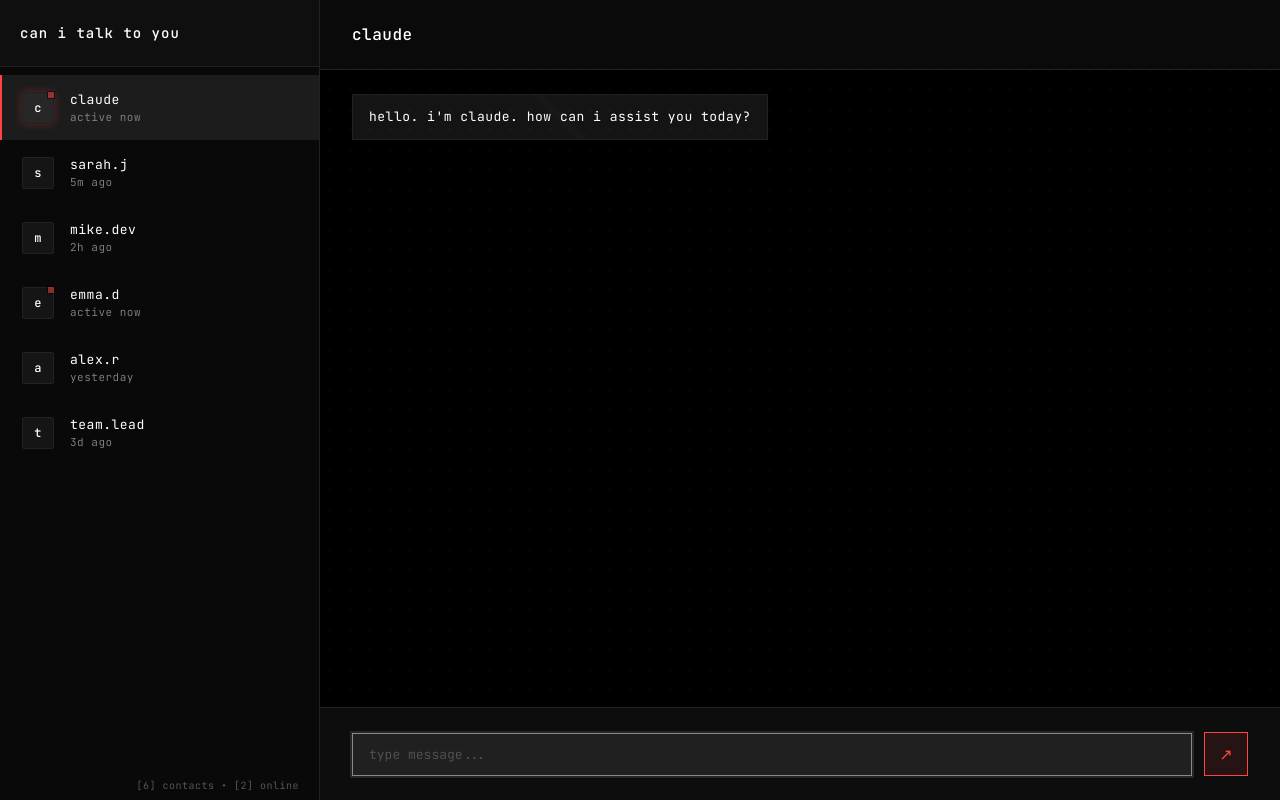
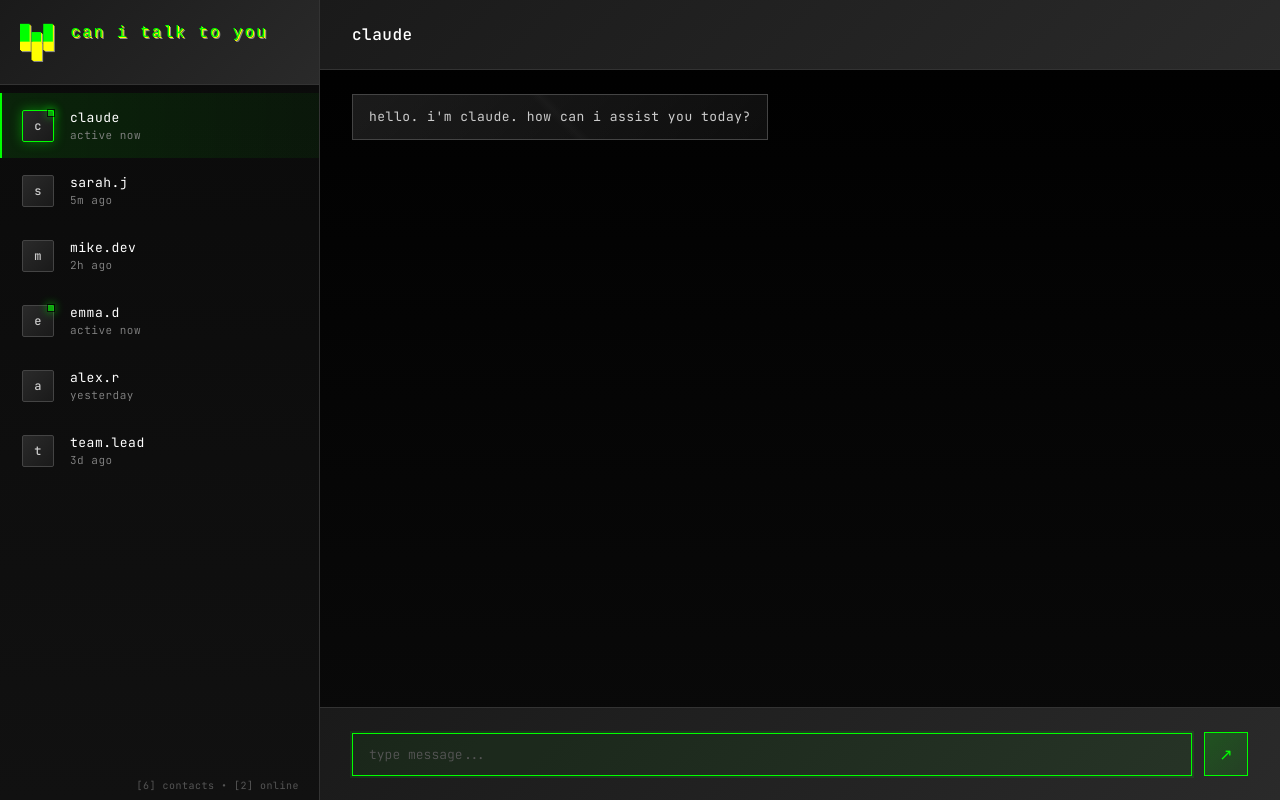
Before and after one commit to Abhinks151/can-I-talk-to-you, a website: page public/index.html in a window 1280 px wide. Drawn offline with nearby package versions, Linux system fonts and the light colour scheme; no server answers.

Commit message:
feat(UI) Implemented a new UI/UX with addition of a new tertiary color, also followed a new retro style

```diff
--- a/public/index.html
+++ b/public/index.html
@@ -12,7 +12,9 @@
     <div class="app-container">
       <div class="sidebar" id="sidebar">
         <div class="sidebar-header">
-          <div class="app-title">can i talk to you</div>
+          <div class="app-title">
+            <span class="pixelated-logo">can i talk to you</span>
+          </div>
         </div>
 
         <div class="contacts-list">
@@ -119,6 +121,7 @@
     </div>
 
     <script src="/socket.io/socket.io.js"></script>
+
     <script>
       const socket = io();
 
--- a/public/style.css
+++ b/public/style.css
@@ -10,12 +10,17 @@
   --bg-primary: #000000;
   --bg-secondary: #0a0a0a;
   --bg-tertiary: #111111;
+  --bg-quaternary: #1a1a1a;
+  --bg-light: #2a2a2a;
   --text-primary: #ffffff;
-        --text-secondary: #888888;
-        --text-tertiary: #555555;
-        --accent: #ff4444;
-        --border: #222222;
-        --glow: rgba(255, 255, 255, 0.1);
+  --text-secondary: #cccccc;
+  --text-tertiary: #888888;
+  --text-quaternary: #555555;
+  --accent: #00ff00;
+  --accent-secondary: #ffff00;
+  --border: #333333;
+  --border-light: #444444;
+  --glow: rgba(0, 255, 0, 0.2);
   --dot-size: 2px;
 }
 
@@ -54,10 +59,40 @@
   z-index: 1;
 }
 
+/* Pixelated logo styles */
+.pixelated-logo {
+  display: inline-block;
+  font-family: monospace;
+  font-size: 16px;
+  letter-spacing: 2px;
+  position: relative;
+  color: var(--accent);
+  text-shadow: 1px 1px 0px var(--accent-secondary),
+    2px 2px 0px var(--text-tertiary);
+  image-rendering: pixelated;
+  image-rendering: -moz-crisp-edges;
+  image-rendering: crisp-edges;
+}
+
+.pixelated-logo::before {
+  content: "█▄█ ";
+  color: var(--accent);
+  margin-right: 4px;
+}
+
+.pixelated-logo::after {
+  content: " ▀█▀";
+  color: var(--accent-secondary);
+  margin-left: 4px;
+}
 /* Sidebar */
 .sidebar {
   width: 320px;
-        background: rgba(10, 10, 10, 0.95);
+  background: linear-gradient(
+    180deg,
+    var(--bg-secondary) 0%,
+    var(--bg-tertiary) 100%
+  );
   backdrop-filter: blur(20px);
   border-right: 1px solid var(--border);
   display: flex;
@@ -68,7 +103,11 @@
 .sidebar-header {
   padding: 24px 20px;
   border-bottom: 1px solid var(--border);
-        background: rgba(17, 17, 17, 0.8);
+  background: linear-gradient(
+    135deg,
+    var(--bg-quaternary) 0%,
+    var(--bg-light) 100%
+  );
 }
 
 .app-title {
@@ -97,27 +136,36 @@
 }
 
 .contact-item:hover {
-        background: rgba(255, 255, 255, 0.03);
-        border-left-color: var(--text-tertiary);
+  background: rgba(255, 255, 255, 0.05);
+  border-left-color: var(--text-secondary);
 }
 
 .contact-item.active {
-        background: rgba(255, 255, 255, 0.08);
+  background: linear-gradient(
+    90deg,
+    rgba(0, 255, 0, 0.1) 0%,
+    rgba(0, 255, 0, 0.05) 100%
+  );
   border-left-color: var(--accent);
 }
 
 .contact-avatar {
   width: 32px;
   height: 32px;
-        border: 1px solid var(--border);
+  border: 1px solid var(--border-light);
   border-radius: 2px;
   display: flex;
   align-items: center;
   justify-content: center;
   font-size: 12px;
   font-weight: 500;
-        background: rgba(255, 255, 255, 0.05);
+  background: linear-gradient(
+    135deg,
+    var(--bg-light) 0%,
+    var(--bg-quaternary) 100%
+  );
   position: relative;
+  color: var(--text-secondary);
 }
 
 .status-dot {
@@ -135,9 +183,11 @@
   0%,
   100% {
     opacity: 1;
+    box-shadow: 0 0 4px var(--accent);
   }
   50% {
-          opacity: 0.5;
+    opacity: 0.6;
+    box-shadow: 0 0 8px var(--accent);
   }
 }
 
@@ -154,7 +204,7 @@
 
 .contact-status {
   font-size: 11px;
-        color: var(--text-secondary);
+  color: var(--text-tertiary);
   font-weight: 300;
 }
 
@@ -163,13 +213,21 @@
   flex: 1;
   display: flex;
   flex-direction: column;
-        background: rgba(0, 0, 0, 0.7);
+  background: linear-gradient(
+    180deg,
+    var(--bg-primary) 0%,
+    var(--bg-secondary) 100%
+  );
 }
 
 .chat-header {
   padding: 24px 32px;
   border-bottom: 1px solid var(--border);
-        background: rgba(17, 17, 17, 0.6);
+  background: linear-gradient(
+    135deg,
+    var(--bg-quaternary) 0%,
+    var(--bg-light) 100%
+  );
   backdrop-filter: blur(10px);
 }
 
@@ -203,14 +261,22 @@
 
 .message.received {
   align-self: flex-start;
-        background: rgba(255, 255, 255, 0.08);
-        border-color: var(--border);
-        color: var(--text-primary);
+  background: linear-gradient(
+    135deg,
+    rgba(255, 255, 255, 0.1) 0%,
+    rgba(255, 255, 255, 0.05) 100%
+  );
+  border-color: var(--border-light);
+  color: var(--text-secondary);
 }
 
 .message.sent {
   align-self: flex-end;
-        background: rgba(255, 68, 68, 0.1);
+  background: linear-gradient(
+    135deg,
+    rgba(0, 255, 0, 0.2) 0%,
+    rgba(0, 255, 0, 0.1) 100%
+  );
   border-color: var(--accent);
   color: var(--text-primary);
 }
@@ -234,7 +300,11 @@
 /* Input area */
 .input-container {
   padding: 24px 32px;
-        background: rgba(17, 17, 17, 0.8);
+  background: linear-gradient(
+    135deg,
+    var(--bg-quaternary) 0%,
+    var(--bg-light) 100%
+  );
   backdrop-filter: blur(20px);
   border-top: 1px solid var(--border);
 }
@@ -247,10 +317,10 @@
 
 .message-input {
   flex: 1;
-        background: rgba(255, 255, 255, 0.05);
-        border: 1px solid var(--border);
+  background: rgba(255, 255, 255, 0.08);
+  border: 1px solid var(--border-light);
   padding: 12px 16px;
-        color: var(--text-primary);
+  color: var(--text-secondary);
   font-family: "JetBrains Mono", monospace;
   font-size: 13px;
   outline: none;
@@ -259,20 +329,25 @@
 }
 
 .message-input::placeholder {
-        color: var(--text-tertiary);
+  color: var(--text-quaternary);
   font-weight: 300;
 }
 
 .message-input:focus {
-        border-color: var(--text-secondary);
-        background: rgba(255, 255, 255, 0.08);
-        box-shadow: 0 0 0 2px rgba(255, 255, 255, 0.1);
+  border-color: var(--accent);
+  background: rgba(0, 255, 0, 0.05);
+  box-shadow: 0 0 0 2px rgba(0, 255, 0, 0.1);
+  color: var(--text-primary);
 }
 
 .send-button {
   width: 44px;
   height: 44px;
-        background: rgba(255, 68, 68, 0.1);
+  background: linear-gradient(
+    135deg,
+    rgba(0, 255, 0, 0.2) 0%,
+    rgba(0, 255, 0, 0.1) 100%
+  );
   border: 1px solid var(--accent);
   color: var(--accent);
   cursor: pointer;
@@ -286,8 +361,13 @@
 }
 
 .send-button:hover {
-        background: rgba(255, 68, 68, 0.2);
-        box-shadow: 0 0 16px rgba(255, 68, 68, 0.3);
+  background: linear-gradient(
+    135deg,
+    rgba(0, 255, 0, 0.3) 0%,
+    rgba(0, 255, 0, 0.2) 100%
+  );
+  box-shadow: 0 0 16px rgba(0, 255, 0, 0.4);
+  color: var(--text-primary);
 }
 
 .send-button:active {
@@ -296,20 +376,28 @@
 
 /* Scrollbar styling */
 ::-webkit-scrollbar {
-        width: 4px;
+  width: 6px;
 }
 
 ::-webkit-scrollbar-track {
-        background: transparent;
+  background: var(--bg-tertiary);
 }
 
 ::-webkit-scrollbar-thumb {
-        background: var(--border);
-        border-radius: 2px;
+  background: linear-gradient(
+    180deg,
+    var(--border-light) 0%,
+    var(--border) 100%
+  );
+  border-radius: 3px;
 }
 
 ::-webkit-scrollbar-thumb:hover {
-        background: var(--text-tertiary);
+  background: linear-gradient(
+    180deg,
+    var(--text-quaternary) 0%,
+    var(--border-light) 100%
+  );
 }
 
 /* Mobile hamburger menu */
@@ -319,9 +407,13 @@
   top: 20px;
   left: 20px;
   z-index: 1000;
-        background: rgba(17, 17, 17, 0.9);
-        border: 1px solid var(--border);
-        color: var(--text-primary);
+  background: linear-gradient(
+    135deg,
+    var(--bg-quaternary) 0%,
+    var(--bg-light) 100%
+  );
+  border: 1px solid var(--border-light);
+  color: var(--text-secondary);
   padding: 8px;
   cursor: pointer;
   font-family: "JetBrains Mono", monospace;
@@ -389,9 +481,10 @@
   }
 }
 
-      /* Glow effects for Nothing aesthetic */
+/* Glow effects for retro gaming aesthetic */
 .contact-item.active .contact-avatar {
-        box-shadow: 0 0 8px rgba(255, 68, 68, 0.3);
+  box-shadow: 0 0 12px rgba(0, 255, 0, 0.4);
+  border-color: var(--accent);
 }
 
 .status-indicator {
@@ -399,5 +492,6 @@
   bottom: 8px;
   right: 20px;
   font-size: 10px;
-        color: var(--text-tertiary);
+  color: var(--text-quaternary);
+  font-family: "JetBrains Mono", monospace;
 }
```
Lines whose indentation alone changed are shown as unchanged.
